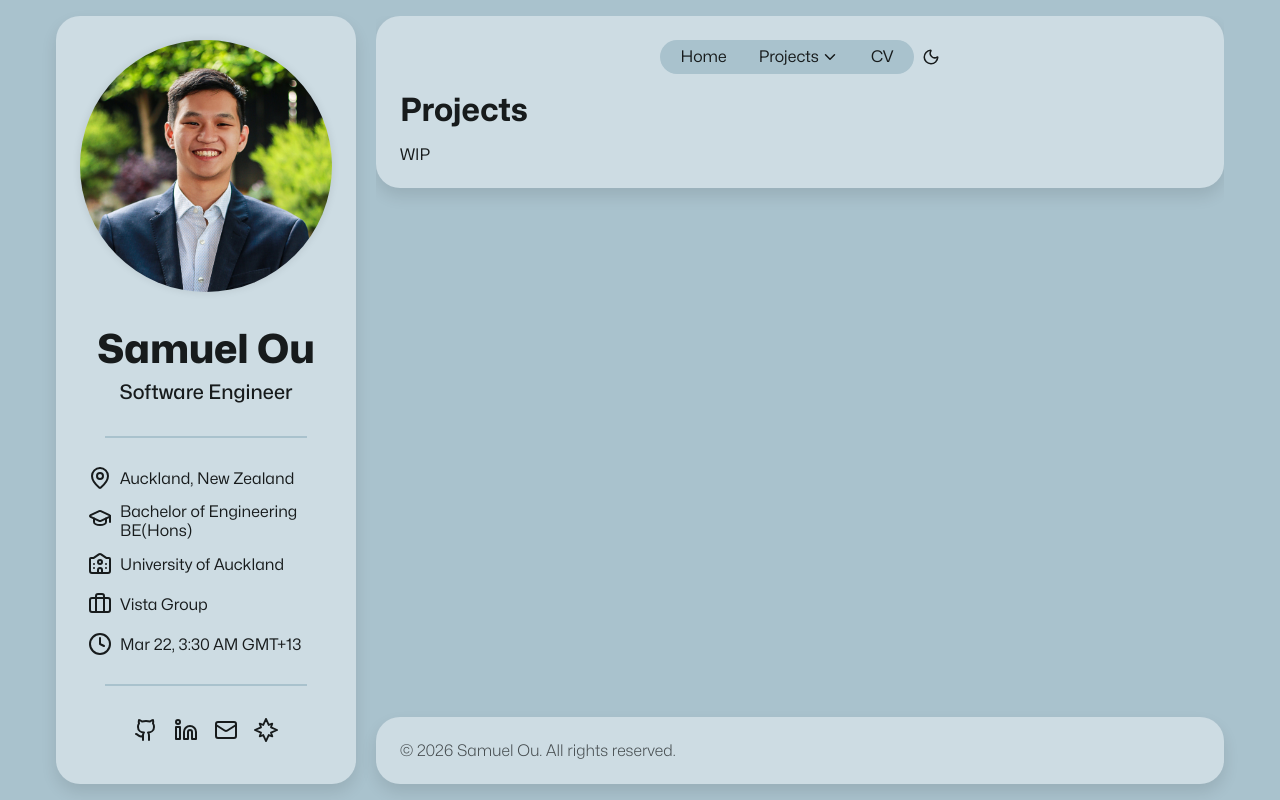
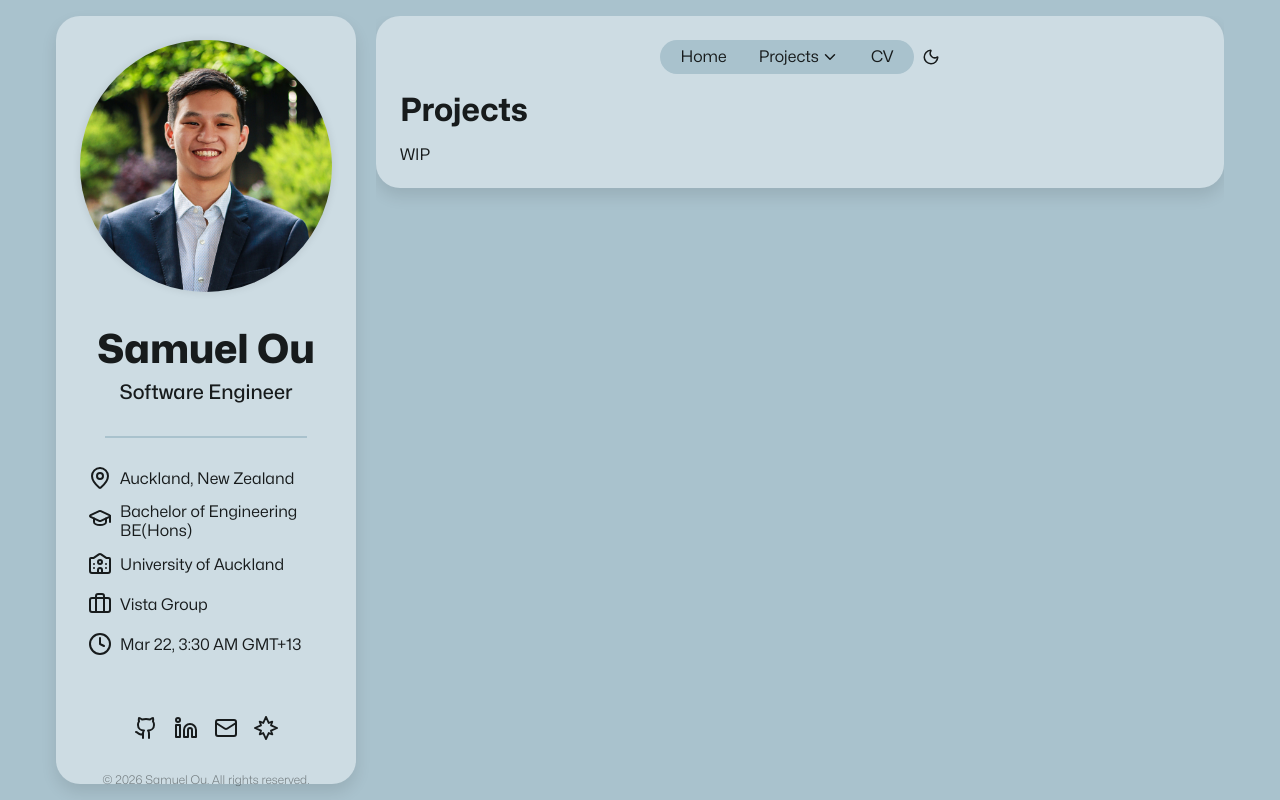
Before and after one commit to S-Ou/portfolio, a Next.js app: page /projects in a window 1280 px wide. Built offline with nearby package versions, Linux system fonts and the light colour scheme.

Commit message:
refactor: moved copyright

```diff
--- a/src/components/copyright.tsx
+++ b/src/components/copyright.tsx
@@ -1,12 +1,12 @@
 import styled from "styled-components";
-import { BlockDiv } from "./styles";
 
-const CopyrightBlock = styled(BlockDiv)`
-  color: rgba(var(--text-color-rgb), 0.75);
+const CopyrightBlock = styled.span`
+  color: rgba(var(--text-color-rgb), 0.5);
   display: flex;
   flex-direction: column;
   font-weight: 300;
   gap: 1rem;
+  font-size: 0.75rem;
 `;
 
 export default function Copyright({ name }: { name: string }) {
--- a/src/components/infoBlock/infoBlockRocked03.tsx
+++ b/src/components/infoBlock/infoBlockRocked03.tsx
@@ -15,6 +15,7 @@ import {
   LinkButton,
   type InfoBlockProps,
 } from "./infoBlock";
+import Copyright from "../copyright";
 
 function InfoTable() {
   const [currentTime, setCurrentTime] = useState<string>("");
@@ -106,6 +107,7 @@ export default function InfoBlockRocked03({
       <InfoTable />
       <Line />
       <LinkButtons />
+      <Copyright name="Rocked03" />
     </InfoBlockDiv>
   );
 }
--- a/src/components/infoBlock/infoBlockSJOu.tsx
+++ b/src/components/infoBlock/infoBlockSJOu.tsx
@@ -17,6 +17,7 @@ import {
   LinkButton,
   type InfoBlockProps,
 } from "./infoBlock";
+import Copyright from "../copyright";
 
 function InfoTable() {
   const [currentTime, setCurrentTime] = useState<string>("");
@@ -109,6 +110,7 @@ export default function InfoBlockSJOu({ NameCardComponent }: InfoBlockProps) {
       <InfoTable />
       <Line />
       <LinkButtons />
+      <Copyright name="Samuel Ou" />
     </InfoBlockDiv>
   );
 }
--- a/src/components/pageLayout.tsx
+++ b/src/components/pageLayout.tsx
@@ -16,7 +16,6 @@ type HomeLayoutProps = {
   BodyContentComponent: ComponentType;
   NavigationComponent: ComponentType;
   NameCardComponent: ComponentType;
-  copyrightName: string;
   showInfoBlockOnMobile?: boolean;
 };
 
@@ -45,7 +44,7 @@ const ContentGrid = styled.div`
   gap: 1.25rem;
   grid-template-areas:
     "info body"
-    "info copyright";
+    "info body";
   grid-template-columns: 300px 1fr;
   grid-template-rows: minmax(0, 1fr) auto;
   flex: 1;
@@ -57,8 +56,7 @@ const ContentGrid = styled.div`
     grid-template-areas:
       "name-card"
       "body"
-      "info"
-      "copyright";
+      "info";
     grid-template-columns: 1fr;
     grid-template-rows: auto;
     min-height: auto;
@@ -94,16 +92,11 @@ const InfoSection = styled.div<{ $showOnMobile: boolean }>`
   }
 `;
 
-const CopyrightSection = styled.div`
-  grid-area: copyright;
-`;
-
 function PageLayout({
   InfoBlock,
   BodyContentComponent,
   NavigationComponent,
   NameCardComponent,
-  copyrightName,
   showInfoBlockOnMobile = false,
 }: HomeLayoutProps) {
   return (
@@ -120,9 +113,6 @@ function PageLayout({
             <BodyContentComponent />
           </BodyBlock>
         </BodySection>
-        <CopyrightSection>
-          <Copyright name={copyrightName} />
-        </CopyrightSection>
       </ContentGrid>
     </MainDiv>
   );
@@ -143,7 +133,6 @@ export function SJOuPageLayout({
       BodyContentComponent={BodyContentComponent}
       NavigationComponent={NavMenuSJOu}
       NameCardComponent={SJOuNameCard}
-      copyrightName="Samuel Ou"
       showInfoBlockOnMobile={showInfoBlockOnMobile}
     />
   );
@@ -159,7 +148,6 @@ export function Rocked03PageLayout({
       BodyContentComponent={BodyContentComponent}
       NavigationComponent={NavMenuRocked03}
       NameCardComponent={Rocked03NameCard}
-      copyrightName="Rocked03"
       showInfoBlockOnMobile={showInfoBlockOnMobile}
     />
   );
```
